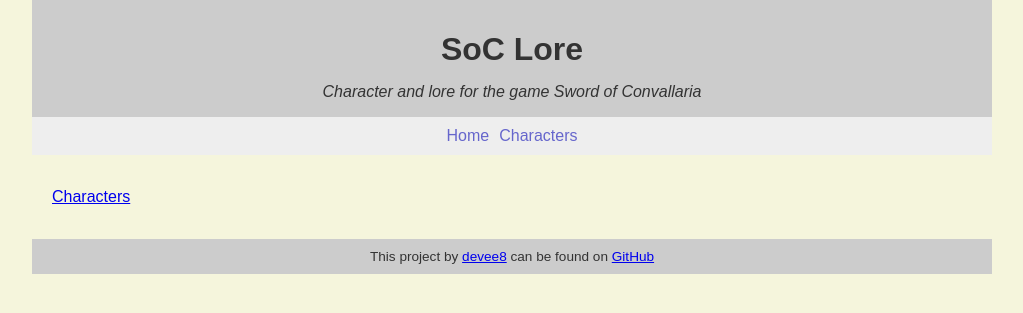
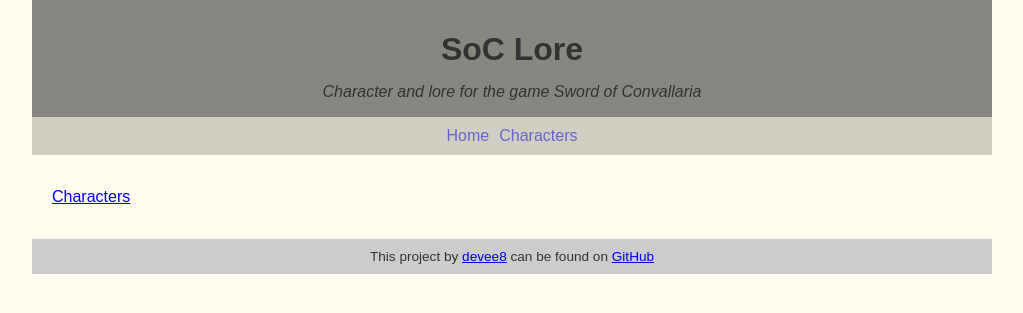
Before and after one commit to devee8/soc-lore, a Jekyll site: the page built from index.md, in a window 1280 px wide. Shown: the top 313 px of the page, without its empty margins (128-1151 px from the left). Built offline with Jekyll 4.4.1, drawn with Linux system fonts in a browser that asks for light colours; our own code applies the rules of GitHub Pages for plain Markdown files.

Commit message:
Color update

```diff
--- a/assets/css/style.scss
+++ b/assets/css/style.scss
@@ -9,7 +9,7 @@
 
 body {
     font-family: Arial, sans-serif;
-    background-color: #f5f5dc;
+    background-color: #FFFBEF;
 }
 
 h1{
@@ -41,14 +41,14 @@ p {
 }
 
 header {
-    background-color: #CCCCCC;
+    background-color: #00000077;
     color: #333333;
     text-align: center;
     padding: 1em 0;
 }
 
 nav {
-    background-color: #EEEEEE;
+    background-color: #0000002f;
     padding: 10px;
 }
 
```
